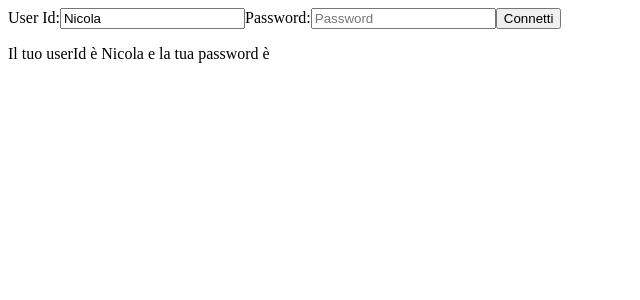
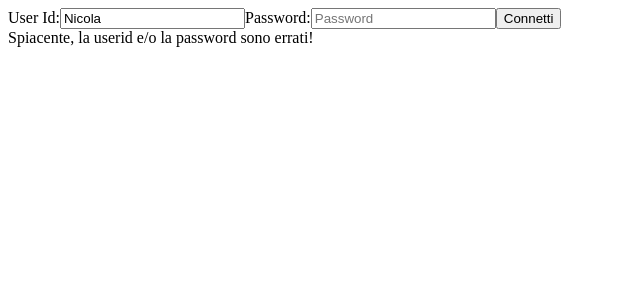
Before and after one commit to alocri/alphashop, an Angular app: page / in a window 1280 px wide. Both pictures are taken after a click on the button "Connetti". Shown: the top 300 px of the page, without its empty margins (0-640 px from the left). Built offline with nearby package versions, Linux system fonts and the light colour scheme.

Commit message:
14. Creazione di un sistema di autenticazione. Introduzione all’uso del NgIf

```diff
--- a/src/app/login/login.component.html
+++ b/src/app/login/login.component.html
@@ -1,3 +1,4 @@
+<div>
 <label for="userId">User Id:</label>
 <input type="text" id = "userId" placeholder="Nome Utente" [(ngModel)] = userId>
 
@@ -6,8 +7,7 @@
 
 <button (click)= gestAuth()> Connetti</button>
 
-<br>
-
-<p>
-  Il tuo  userId è {{userId}} e la tua password è {{password}}
-</p>
+</div>
+<div *ngIf="!autenticato">
+{{errMsg}}
+</div>
--- a/src/app/login/login.component.ts
+++ b/src/app/login/login.component.ts
@@ -10,6 +10,9 @@
   userId: string = "Nicola";
   password: string = "";
 
+  autenticato: boolean = true;
+  errMsg: string = "Spiacente, la userid e/o la password sono errati!"
+
   constructor() { }
 
   ngOnInit(): void {
@@ -17,6 +20,13 @@
 
 gestAuth =(): void => {
   console.log(this.userId);
+
+  if(this.userId === "Nicola" && this.password === "123_stella"){
+    this.autenticato == true;
+  }
+  else{
+    this.autenticato = false;
+  }
 }
 
 }
```
